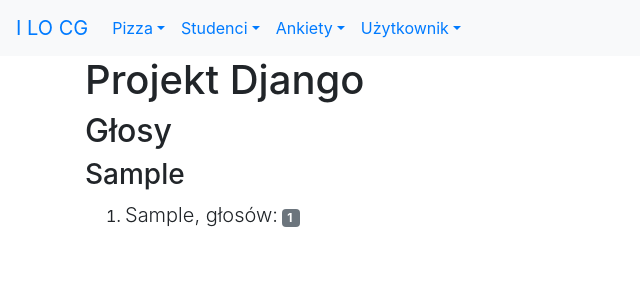
After one commit to lo1cgsan/djangoapp1, a Django app: a page that uses templates/szablon.html in a window 1280 px wide. The commit adds this page. Shown: the top 300 px of the page, without its empty margins (0-640 px from the left). Run offline with Django 3.2, Linux system fonts and the light colour scheme; tables that the repository leaves empty hold one stand-in row (values such as "Sample post"); some libraries are stand-ins or nearby versions.

Commit message:
obsługa głosów w ankiecie

```diff
--- /dev/null
+++ b/ankiety/templates/ankiety/liczba_glosow.html
@@ -0,0 +1,14 @@
+{% extends 'szablon.html' %}
+
+{% block tresc %}
+    <h2>Głosy</h2>
+    <h3>{{ pytanie }}</h3>
+    <ol>
+    {% for o in pytanie.odpowiedz_set.all %}
+        <li class="mb-1">
+            <span class="lead">{{ o }}, głosów:</span>
+            <span class="badge badge-secondary">{{ o.glosy }}&nbsp;</span>
+        </li>
+    {% endfor %}
+    </ol>
+{% endblock %}
--- a/ankiety/templates/ankiety/lista_pytan.html
+++ b/ankiety/templates/ankiety/lista_pytan.html
@@ -6,6 +6,7 @@
     {% for p in pytania %}
         <li class="mb-1">
             <span class="lead">{{ p }}</span>
+            <a href="{% url 'ankiety:pytanie-glosuj' p.id %}" class="btn btn-secondary btn-sm">Głosuj</a>
             <br>
             <span class="float-right">(kategoria: {{ p.kategoria.nazwa }})</span>
         </li>
--- /dev/null
+++ b/ankiety/urls.py
@@ -0,0 +1,10 @@
+from django.urls import path
+from . import views
+
+
+app_name = 'ankiety'
+urlpatterns = [
+    path('', views.ListaPytan.as_view(), name='lista-pytan'),
+    path('pytanie/glosuj/<int:pid>', views.pytanie_glosuj, name='pytanie-glosuj'),
+    path('pytanie/<int:pk>', views.LiczbaGlosow.as_view(), name='liczba-glosow'),
+]
--- a/ankiety/views.py
+++ b/ankiety/views.py
@@ -1,6 +1,11 @@
 from django.shortcuts import render
-from django.views.generic import ListView
+from django.views.generic import ListView, DetailView
 from ankiety.models import Pytanie, Odpowiedz
+
+from django.contrib.auth.decorators import login_required
+from django.shortcuts import get_object_or_404, redirect
+from django.urls import reverse
+
 
 class ListaPytan(ListView):
     model = Pytanie
@@ -9,3 +14,28 @@ class ListaPytan(ListView):
 
     def get_queryset(self):
         return Pytanie.objects.order_by('-data_d')[:10]
+
+
+class LiczbaGlosow(DetailView):
+    model = Pytanie
+    template_name = 'ankiety/liczba_glosow.html'
+    context_object_name = 'pytanie'
+
+
+@login_required()
+def pytanie_glosuj(request, pid):
+    pytanie = get_object_or_404(Pytanie, pk=pid)
+    if request.method == 'POST':
+        try:
+            odpowiedz = pytanie.odpowiedz_set.get(pk=request.POST['odpowiedz'])
+        except (KeyError, Odpowiedz.DoesNotExist):
+            return render(request, 'ankiety/pytanie_glosuj.html', {
+                'pytanie': pytanie,
+                'komunikat_bledu': 'Nie wybrałeś odpowiedzi!',
+            })
+        else:
+            odpowiedz.glosy += 1
+            odpowiedz.save()
+            return redirect(reverse('ankiety:liczba-glosow', args=(pytanie.id,)))
+    else:
+        return render(request, 'ankiety/pytanie_glosuj.html', {'pytanie': pytanie})
--- a/djangoapp1/urls.py
+++ b/djangoapp1/urls.py
@@ -21,5 +21,6 @@ urlpatterns = [
     path('pizza/', include('pizza.urls')),
     path('studenci/', include('studenci.urls')),
     path('users/', include('users.urls')),
+    path('ankiety', include('ankiety.urls')),
     path('admin/', admin.site.urls),
 ]
--- a/templates/szablon.html
+++ b/templates/szablon.html
@@ -32,6 +32,12 @@
                         <a href="{% url 'studenci:uczelnie_lista' %}" class="dropdown-item">Lista uczelni</a>
                         <a href="{% url 'studenci:uczelnie_dodaj' %}" class="dropdown-item">Dodaj uczelnię</a>
                         <a href="{% url 'studenci:uczelnie_create' %}" class="dropdown-item">Utwórz uczelnię</a>
+                    </div>
+                </li>
+                <li class="nav-item dropdown">
+                    <a href="#" class="nav-link dropdown-toggle" data-toggle="dropdown" role="button">Ankiety</a>
+                    <div class="dropdown-menu">
+                        <a href="{% url 'ankiety:lista-pytan' %}" class="dropdown-item">Lista pytań</a>
                     </div>
                 </li>
                 <li class="nav-item dropdown">
```
Also changed, not shown: ankiety/templates/ankiety/pytanie_glosuj.html (added, +39 -0 lines).
